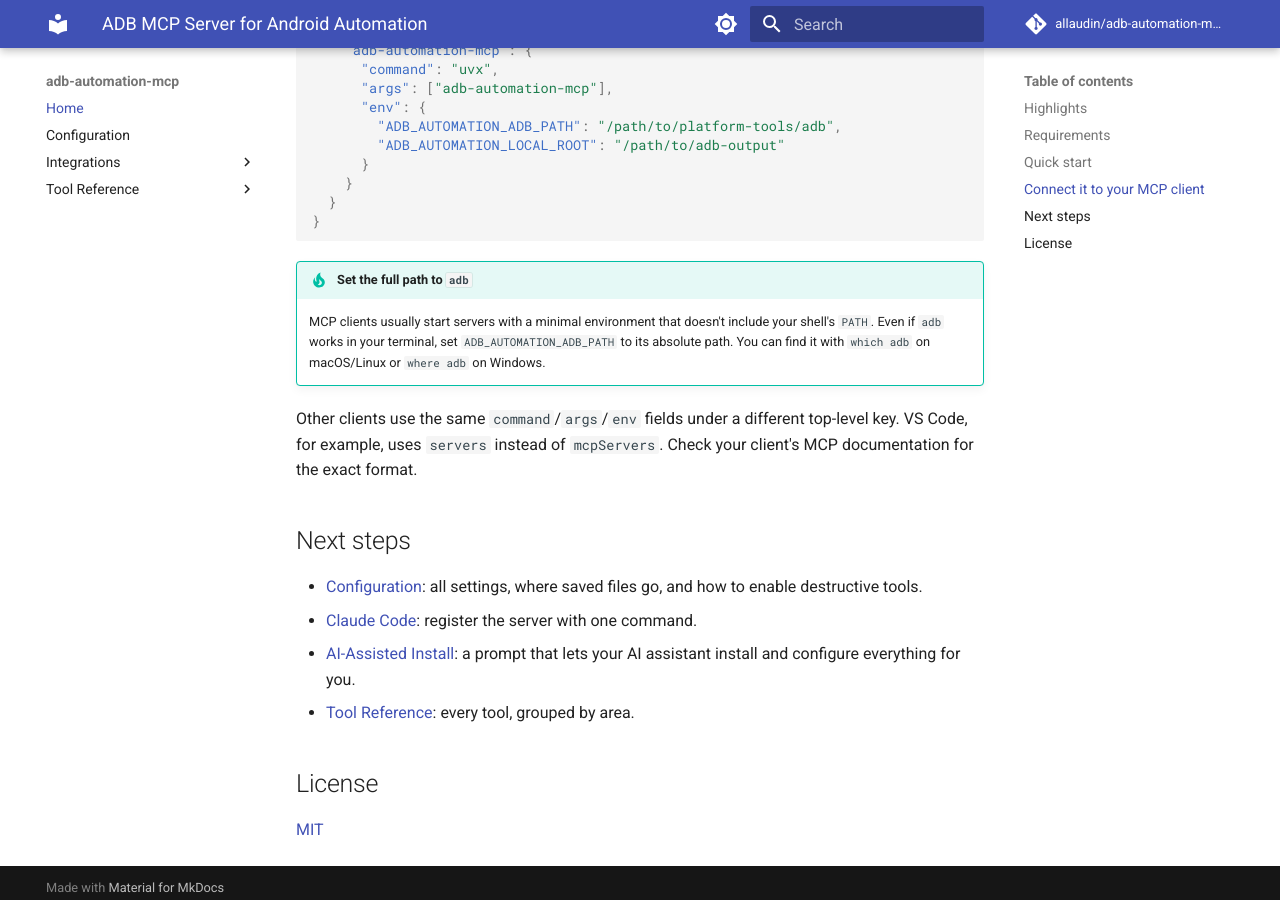
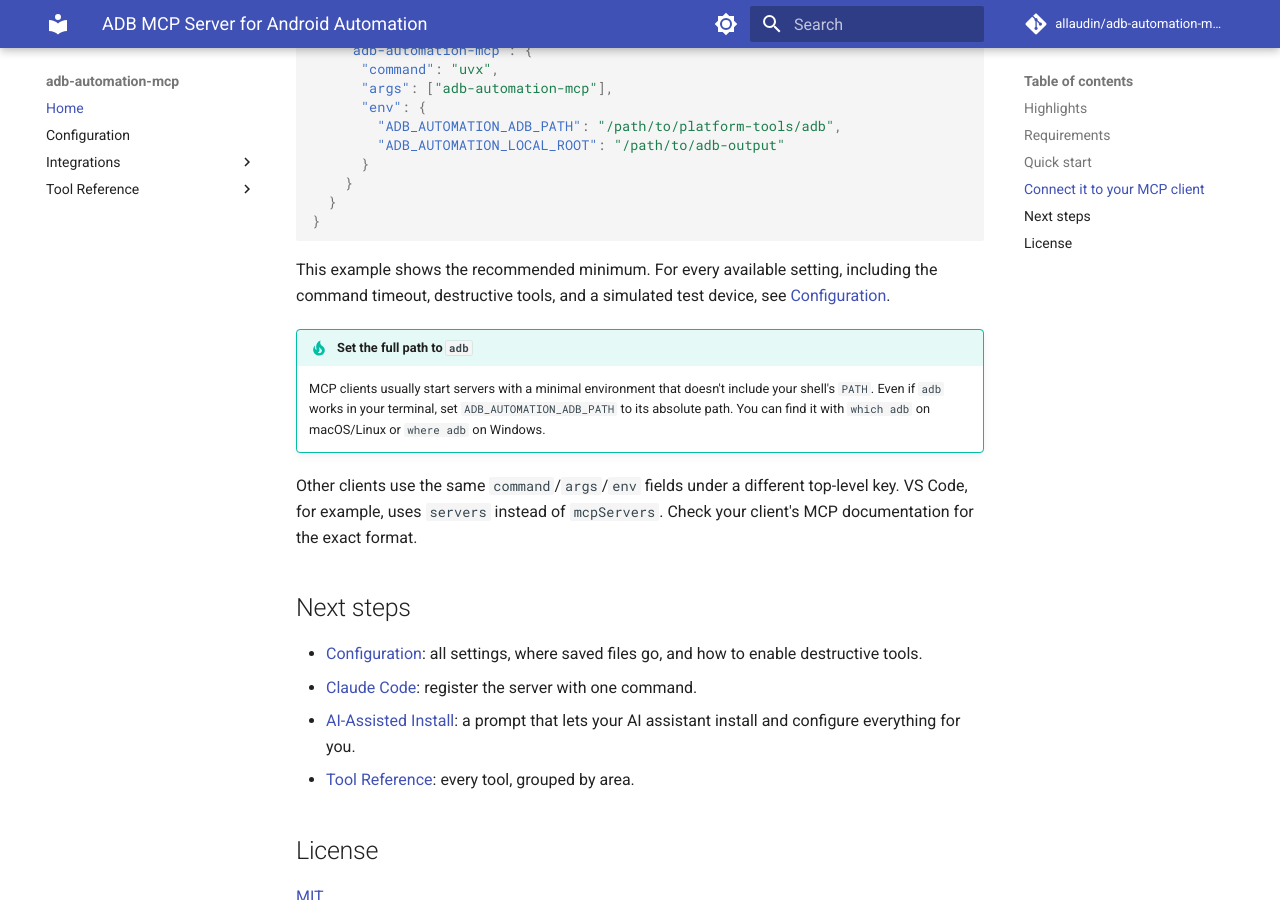
Before and after one commit to allaudin/adb-automation-mcp, an MkDocs documentation site: the page built from docs/index.md, in a window 1280 px wide and 900 px high, scrolled down 1441 px. Built offline with MkDocs 1.6.1 and Material for MkDocs 9.7.7, drawn with Linux system fonts in a browser that asks for light colours; comment, search, counter and statistics services are not loaded.

Commit message:
Link home page config example to full Configuration page (#59)
Co-authored-by: Allaudin Muhammad, (Muhammad.Allaudin@partner.bmw.de) <Muhammad.Allaudin@partner.bmw.de>
Co-authored-by: Claude Opus 5.5 <noreply@anthropic.com>

````diff
--- a/docs/index.md
+++ b/docs/index.md
@@ -73,6 +73,10 @@ config file or a Claude Code project's `.mcp.json`):
 }
 ```
 
+This example shows the recommended minimum. For every available setting, including
+the command timeout, destructive tools, and a simulated test device, see
+[Configuration](configuration.md).
+
 !!! tip "Set the full path to `adb`"
     MCP clients usually start servers with a minimal environment that doesn't include
     your shell's `PATH`. Even if `adb` works in your terminal, set
````
